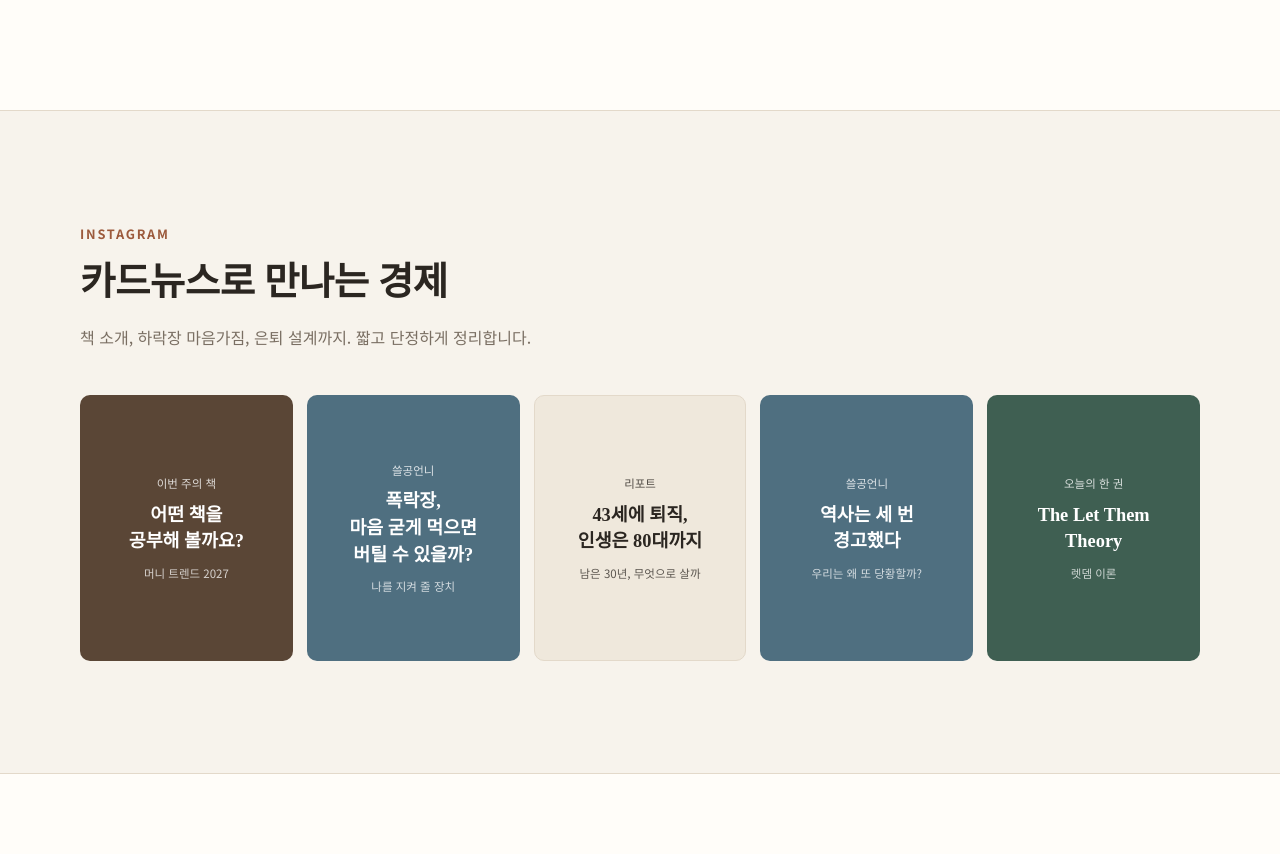
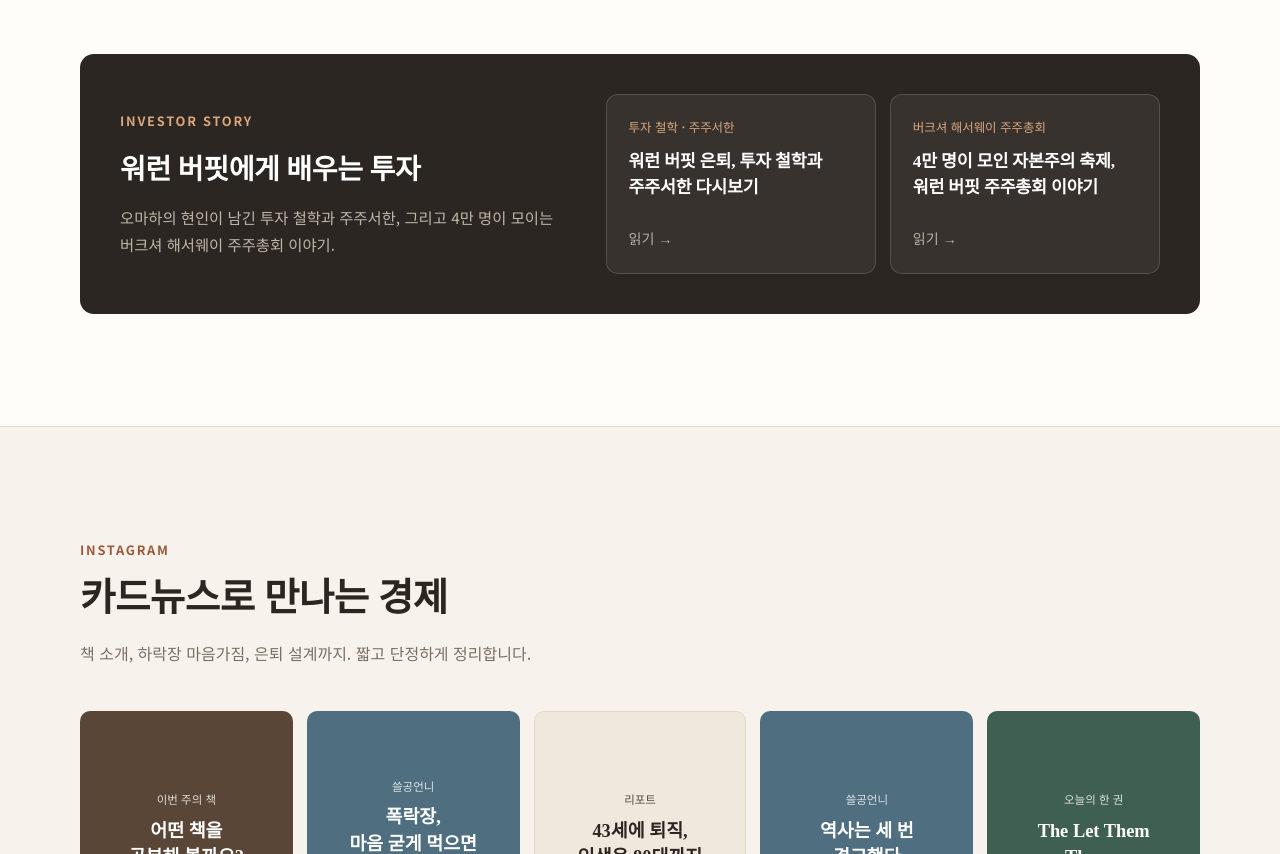
Before and after one commit to passion-econclass/passion-econclass.github.io, a plain HTML site: page index.html in a window 1280 px wide. Shown: the part 6587-7441 px from the top of the page. Drawn offline with Linux system fonts and the light colour scheme.

Commit message:
Add Warren Buffett posts to blog section
Co-Authored-By: Claude Opus 5.5 <noreply@anthropic.com>
Claude-Session: https://claude.ai/code/session_01WZcmb3VYy9mxJHMmbQcmGU

```diff
--- a/index.html
+++ b/index.html
@@ -197,6 +197,20 @@ section.alt{background:var(--paper);border-block:1px solid var(--line)}
 .tier-links small{display:block;color:var(--muted);font-size:.82rem}
 .tier-links i{font-style:normal;color:var(--muted)}
 @media (max-width:640px){.tier{grid-template-columns:1fr}.tier-label{flex-direction:row;align-items:baseline;gap:10px;padding:14px 18px;border-left:0;border-top:3px solid var(--t)}.tier-links a{padding:14px 18px}}
+
+/* buffett */
+.buffett{margin-top:56px;display:grid;grid-template-columns:.9fr 1.1fr;gap:32px;align-items:center;padding:40px;border-radius:var(--radius);background:var(--ink);color:#d9cfc1}
+.buffett .label{color:#d9a67e}
+.buffett-intro h3{color:#fff;font-size:clamp(1.4rem,2.8vw,1.75rem);margin-bottom:10px}
+.buffett-intro p{font-size:.96rem;opacity:.85}
+.buffett-cards{display:grid;grid-template-columns:1fr 1fr;gap:14px}
+.buffett-cards a{display:flex;flex-direction:column;gap:10px;padding:22px;min-height:180px;border-radius:12px;background:rgba(255,253,249,.06);border:1px solid rgba(255,253,249,.14);transition:background .2s,border-color .2s}
+.buffett-cards a:hover{background:rgba(255,253,249,.11);border-color:rgba(255,253,249,.3)}
+.buffett-cards .kind{font-size:.78rem;color:#d9a67e;font-weight:500}
+.buffett-cards h4{color:#fff;font-size:1.08rem;line-height:1.5;flex:1}
+.buffett-cards .go{font-size:.88rem;opacity:.8}
+@media (max-width:880px){.buffett{grid-template-columns:1fr;padding:30px 24px}}
+@media (max-width:540px){.buffett-cards{grid-template-columns:1fr}.buffett-cards a{min-height:0}}
 
 /* instagram */
 .igrow{display:grid;grid-template-columns:repeat(5,1fr);gap:14px}
@@ -454,6 +468,25 @@ footer a:hover{color:var(--ink)}
         </div>
       </div>
     </div>
+    <div class="buffett reveal">
+      <div class="buffett-intro">
+        <span class="label">INVESTOR STORY</span>
+        <h3 class="serif">워런 버핏에게 배우는 투자</h3>
+        <p>오마하의 현인이 남긴 투자 철학과 주주서한, 그리고 4만 명이 모이는 버크셔 해서웨이 주주총회 이야기.</p>
+      </div>
+      <div class="buffett-cards">
+        <a href="https://blog.naver.com/passionchoi55/223879674079" target="_blank" rel="noopener">
+          <span class="kind">투자 철학 · 주주서한</span>
+          <h4 class="serif">워런 버핏 은퇴, 투자 철학과 주주서한 다시보기</h4>
+          <span class="go">읽기 →</span>
+        </a>
+        <a href="https://blog.naver.com/passionchoi55/223866584348" target="_blank" rel="noopener">
+          <span class="kind">버크셔 해서웨이 주주총회</span>
+          <h4 class="serif">4만 명이 모인 자본주의 축제, 워런 버핏 주주총회 이야기</h4>
+          <span class="go">읽기 →</span>
+        </a>
+      </div>
+    </div>
   </div>
 </section>
 
```
